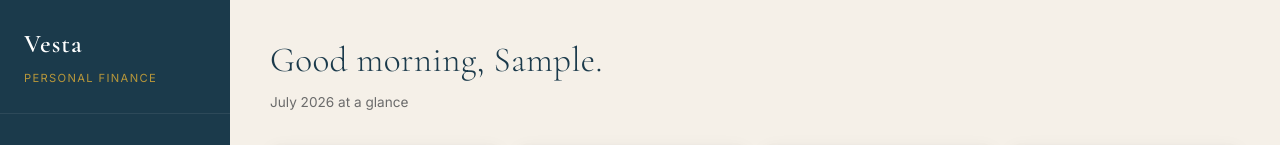
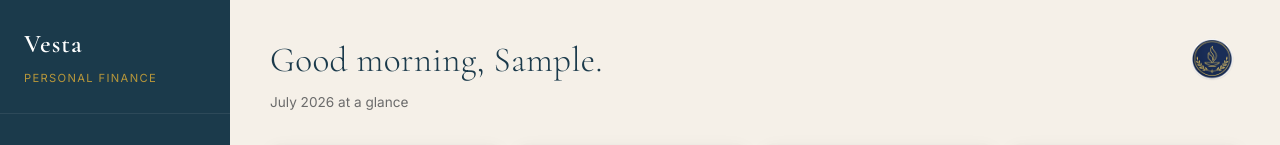
Before and after one commit to 31Sneha/vesta-frontend, a React (Vite) app: page /dashboard in a window 1280 px wide. Shown: the top 145 px of the page. Built offline with nearby package versions, Linux system fonts and the light colour scheme; no server answers; sample sign-in values are in the browser's storage.

Commit message:
Add logo to dashboard header

```diff
--- a/src/pages/Dashboard.jsx
+++ b/src/pages/Dashboard.jsx
@@ -43,9 +43,16 @@ export default function Dashboard() {
 
   return (
     <div className="main-content">
-      <div className="page-header">
-        <h2 className="page-title">Good {getGreeting()}, {user?.name?.split(' ')[0]}.</h2>
-        <div className="page-subtitle">{monthLabel(month)} at a glance</div>
+      <div className="page-header" style={{ display: 'flex', justifyContent: 'space-between', alignItems: 'flex-start' }}>
+        <div>
+          <h2 className="page-title">Good {getGreeting()}, {user?.name?.split(' ')[0]}.</h2>
+          <div className="page-subtitle">{monthLabel(month)} at a glance</div>
+        </div>
+        <img
+          src="/logo_Vesta.png"
+          alt="Vesta logo"
+          style={{ width: '56px', height: '56px' }}
+        />
       </div>
 
       <div className="kpi-row">
```
